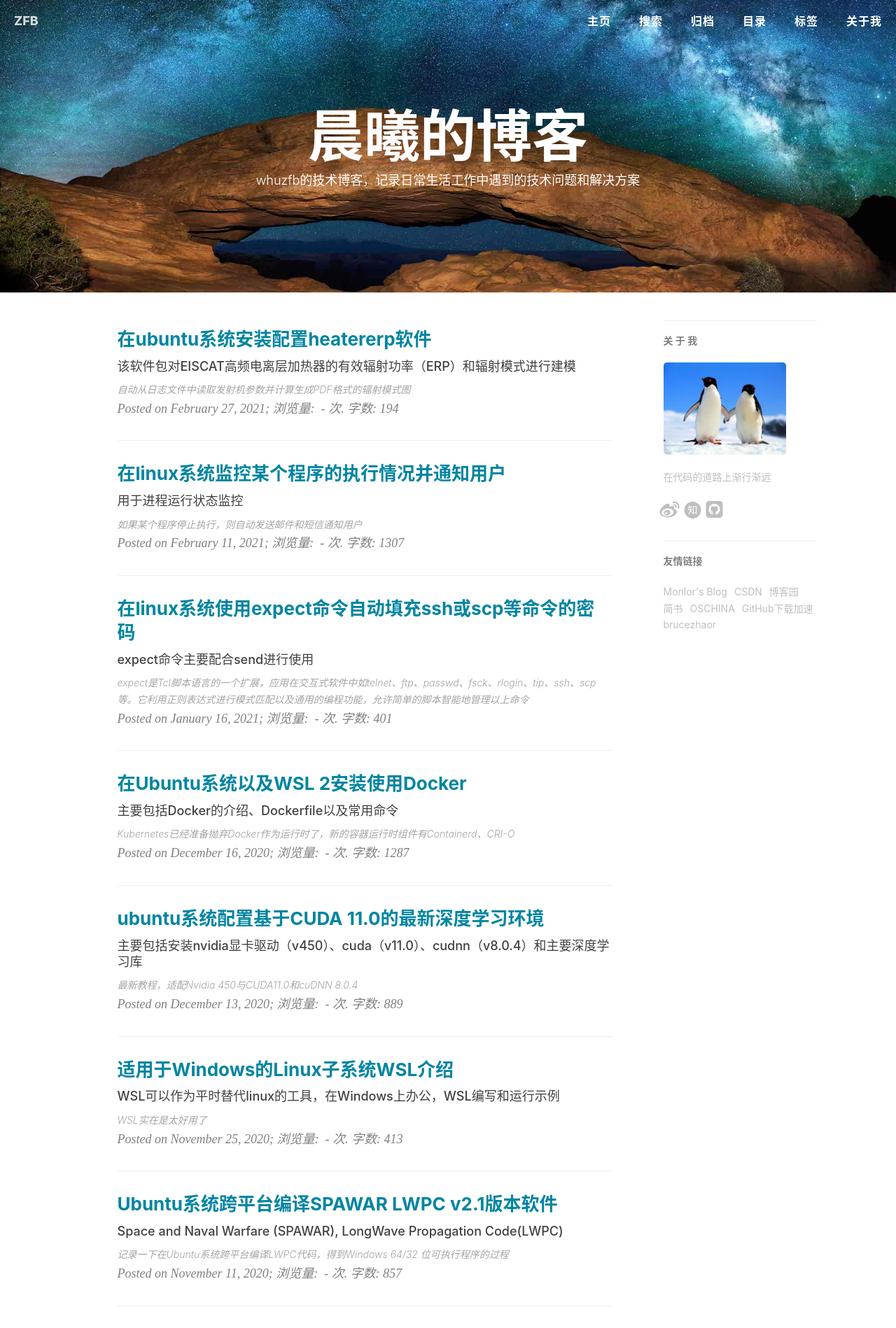
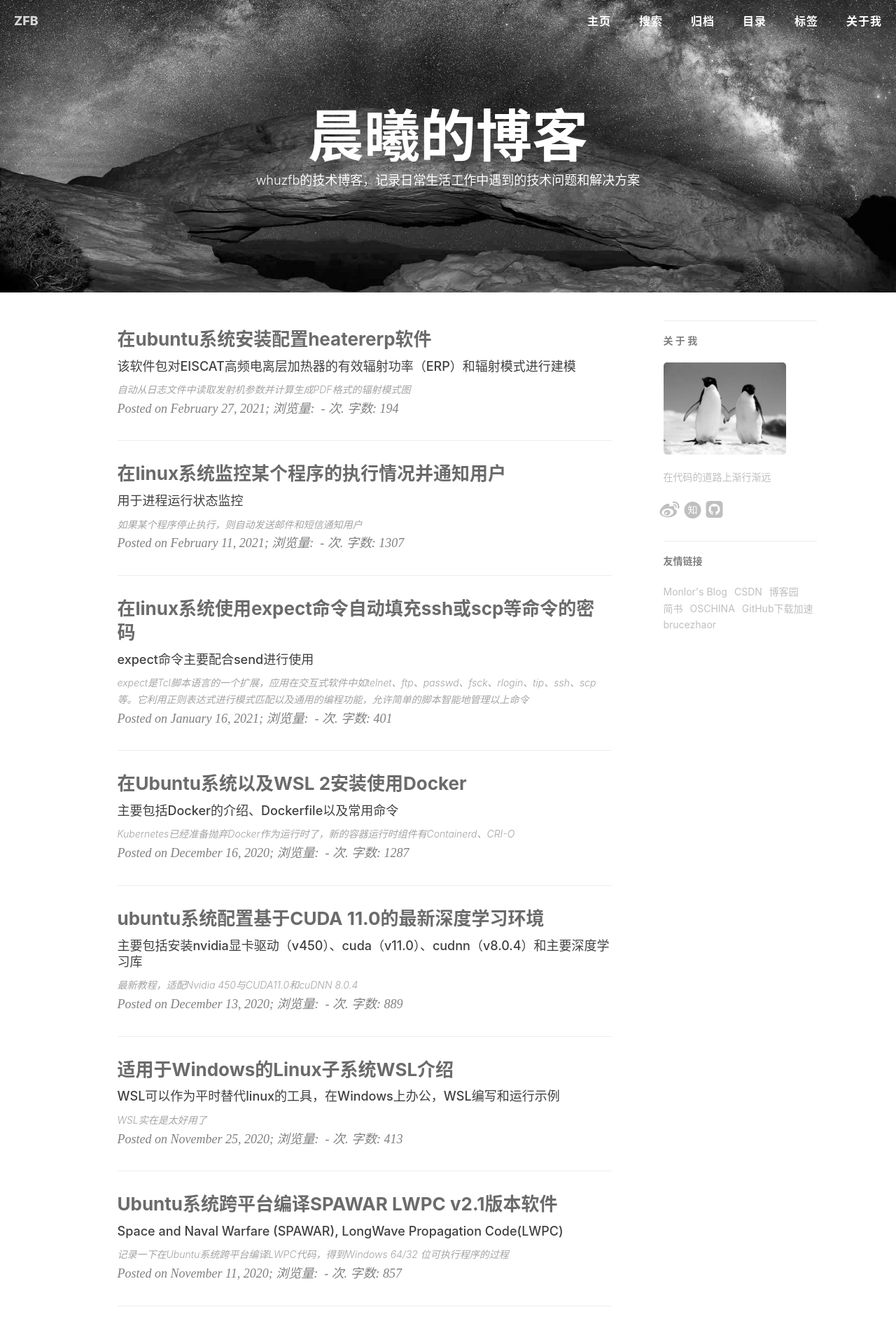
Before and after one commit to zfb132/zfb132.github.com, a Jekyll site: the page built from index.html, in a window 1280 px wide. Shown: the top 1898 px of the page at 70% size. Built offline with Jekyll 4.4.1, drawn with Linux system fonts in a browser that asks for light colours; the list of posts is cut into pages by our own code; comment, search, counter and statistics services are not loaded.

Commit message:
add feat: make pages gray

```diff
--- a/_config.yml
+++ b/_config.yml
@@ -8,6 +8,8 @@ highlighter: rouge
 domain: blog.whuzfb.cn
 url: "https://blog.whuzfb.cn"
 baseurl: ""
+# make all the pages gray
+global_gray: true
 markdown: kramdown
 kramdown:
   input: GFM
--- a/_layouts/default.html
+++ b/_layouts/default.html
@@ -36,6 +36,19 @@
   <link rel="preload" href="{{ site.BASE_PATH }}/assets/css/style.css" as="style" onload="this.onload=null;this.rel='stylesheet'">
   <noscript><link href="{{ site.BASE_PATH }}/assets/css/style.css" rel="stylesheet"></noscript>
   <script defer type="text/javascript" src="{{ site.BASE_PATH }}/assets/js/jquery.min.js"></script>
+  {%- if site.global_gray -%}
+  <style type='text/css'>
+    html{
+      filter: progid:DXImageTransform.Microsoft.BasicImage(grayscale=1);
+      -webkit-filter: grayscale(100%);
+      -moz-filter: grayscale(100%);
+      -ms-filter: grayscale(100%);
+      -o-filter: grayscale(100%);
+      filter: grayscale(100%);
+      filter: gray
+    }
+  </style>
+  {%- endif -%}
 </head>
 <body ontouchstart="">
 {%- if site.progress_indicator -%}
```
